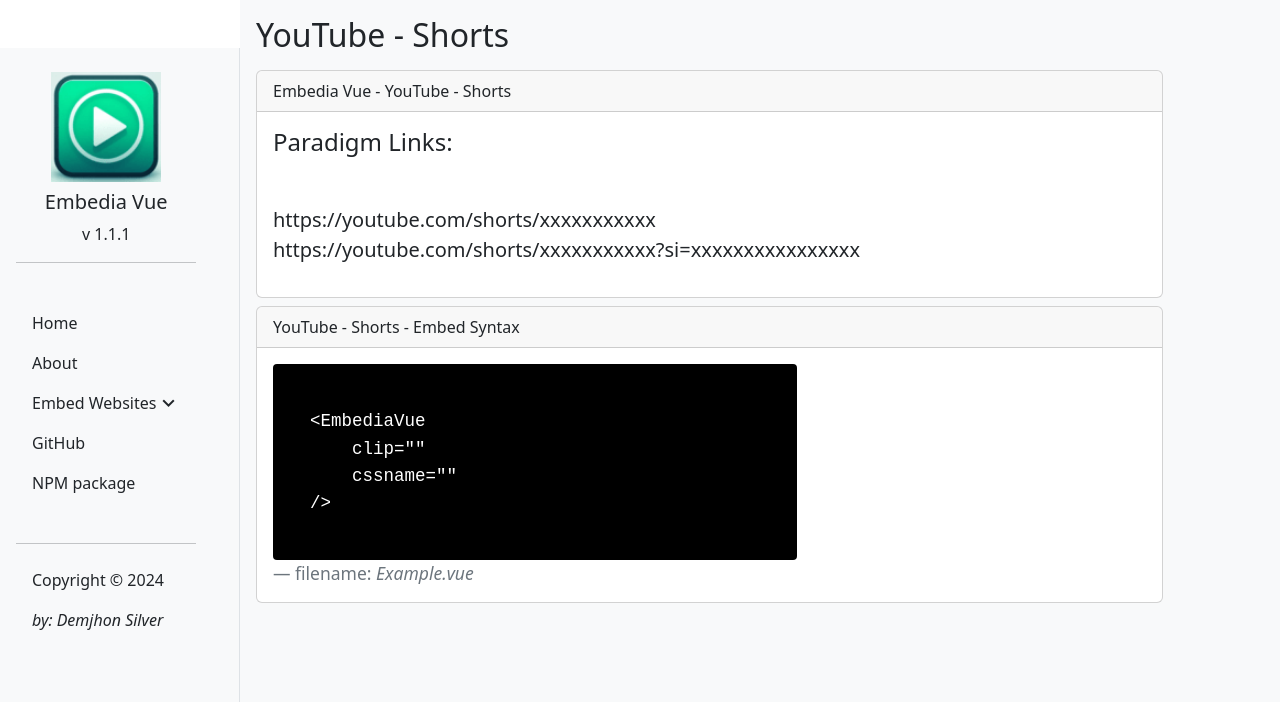
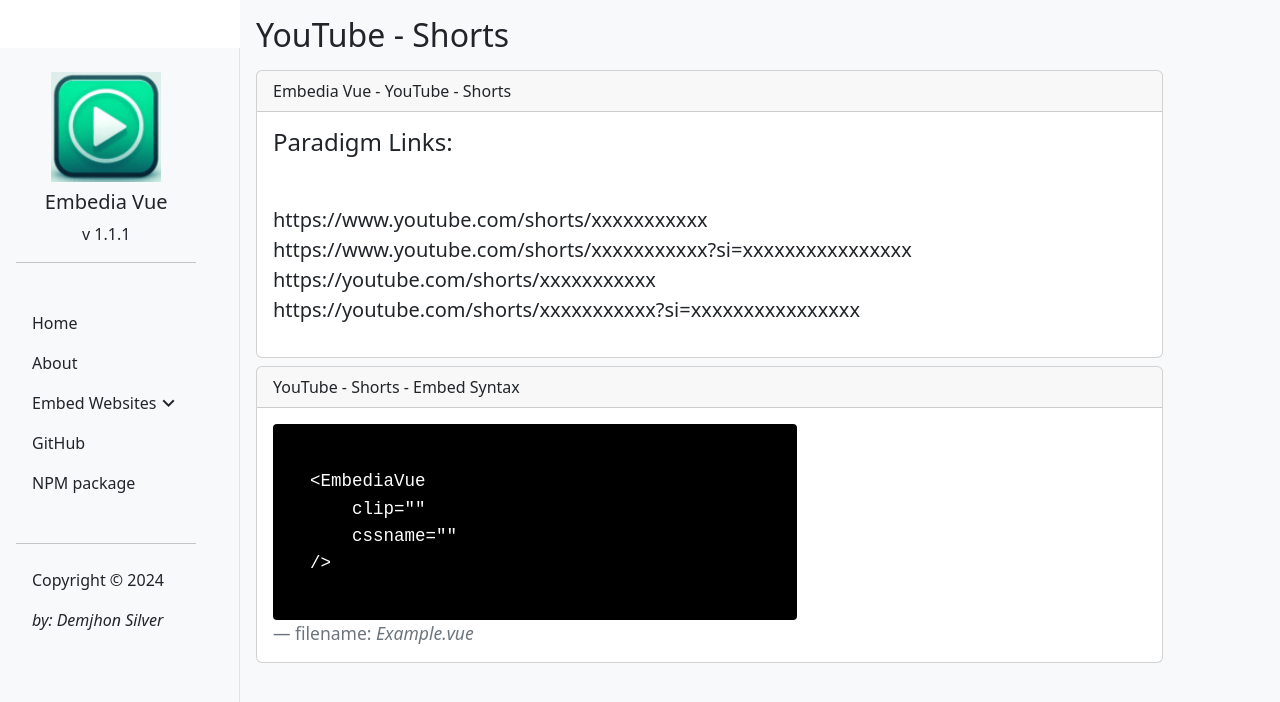
Before and after one commit to demjhonsilver/embedia-vue-docs, a Vue app: page /embedia-vue-docs/embed-websites/youtube-shorts in a window 1280 px wide. Shown: the top 702 px of the page. Built offline with nearby package versions, Linux system fonts and the light colour scheme.

Commit message:
update shorts link paradigm

```diff
--- a/src/components/embedsites/YoutubeShorts.vue
+++ b/src/components/embedsites/YoutubeShorts.vue
@@ -14,7 +14,11 @@
     <blockquote class="blockquote mt-5">
       <footer class="footer">
 
-        https://youtube.com/shorts/xxxxxxxxxxx
+        https://www.youtube.com/shorts/xxxxxxxxxxx
+<br>
+https://www.youtube.com/shorts/xxxxxxxxxxx?si=xxxxxxxxxxxxxxxx
+<br>
+https://youtube.com/shorts/xxxxxxxxxxx
 <br>
 https://youtube.com/shorts/xxxxxxxxxxx?si=xxxxxxxxxxxxxxxx
 
```
